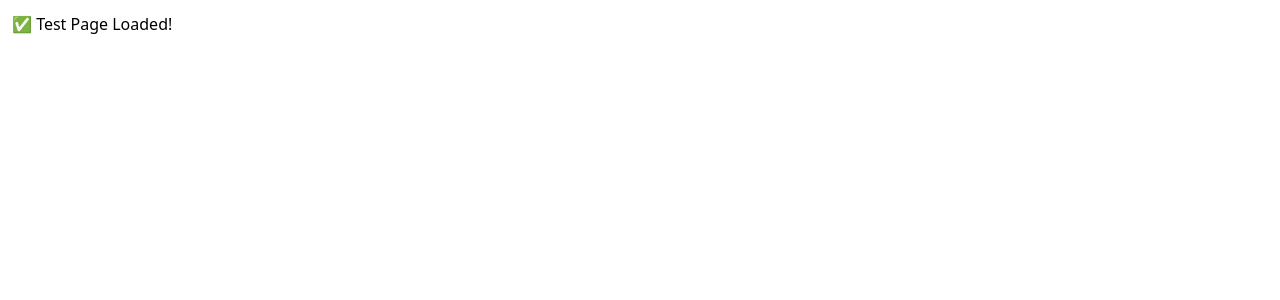
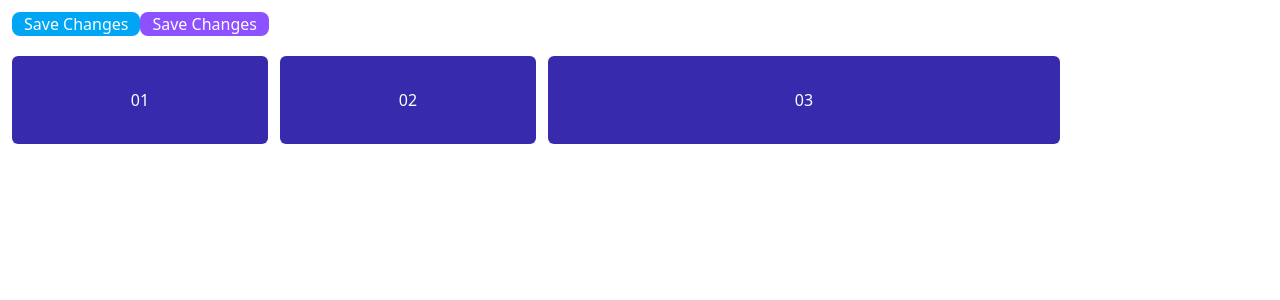
Before and after one commit to therealndagha/simple-quiz-app, a React (Vite) app in the folder client/: page /test in a window 1280 px wide. Shown: the top 300 px of the page. Built offline with nearby package versions, Linux system fonts and the light colour scheme; sample sign-in values are in the browser's storage.

Commit message:
added correct answer message to view history of attempted quiz

```diff
--- a/client/src/components/ViewHistoryOfAQuiz.jsx
+++ b/client/src/components/ViewHistoryOfAQuiz.jsx
@@ -109,6 +109,12 @@ const ViewHistoryOfAQuiz = () => {
                       ? "Passed"
                       : "Failed"}
                   </p>
+                  {/* Display correct answer if the user failed */}
+                  {!questionResults[singleQuestion._id].hasPassedThisQuestion && (
+                    <p className="text-red-600">
+                      ❌ Correct Answer: {singleQuestion.correctAnswer}
+                    </p>
+                  )}
                 </div>
               ) : (
                 <p className="text-gray-500">🕵️ Result not available for this question</p>
--- a/client/src/components/testPage.jsx
+++ b/client/src/components/testPage.jsx
@@ -1,5 +1,21 @@
 const TestPage = () => {
-    return <h1>✅ Test Page Loaded!</h1>;
+    return <>
+        <button className="text-white rounded-lg bg-sky-500 px-3 hover:bg-sky-700">Save Changes</button>
+        <button className="text-white bg-violet-500 hover:bg-violet-700 focus:outline-2 focus:outline-offset-2 focus:outline-violet-700 active:bg-violet-800 px-3 rounded-lg">Save Changes</button>
+        <div className="mt-5">
+           <div className="flex flex-col md:flex-row gap-3 items-center ">
+               <div className="bg-indigo-800 text-white text-center p-8 basis-64 rounded-md">
+                <p>01</p>
+               </div>
+               <div className="bg-indigo-800 text-white text-center p-8 basis-64 rounded-md">
+                <p>02</p>
+               </div>
+               <div className="bg-indigo-800 text-white text-center p-8 basis-128 rounded-md">
+                <p>03</p>
+               </div>
+           </div>
+        </div>
+    </>
   };
 
   export default TestPage;
```
